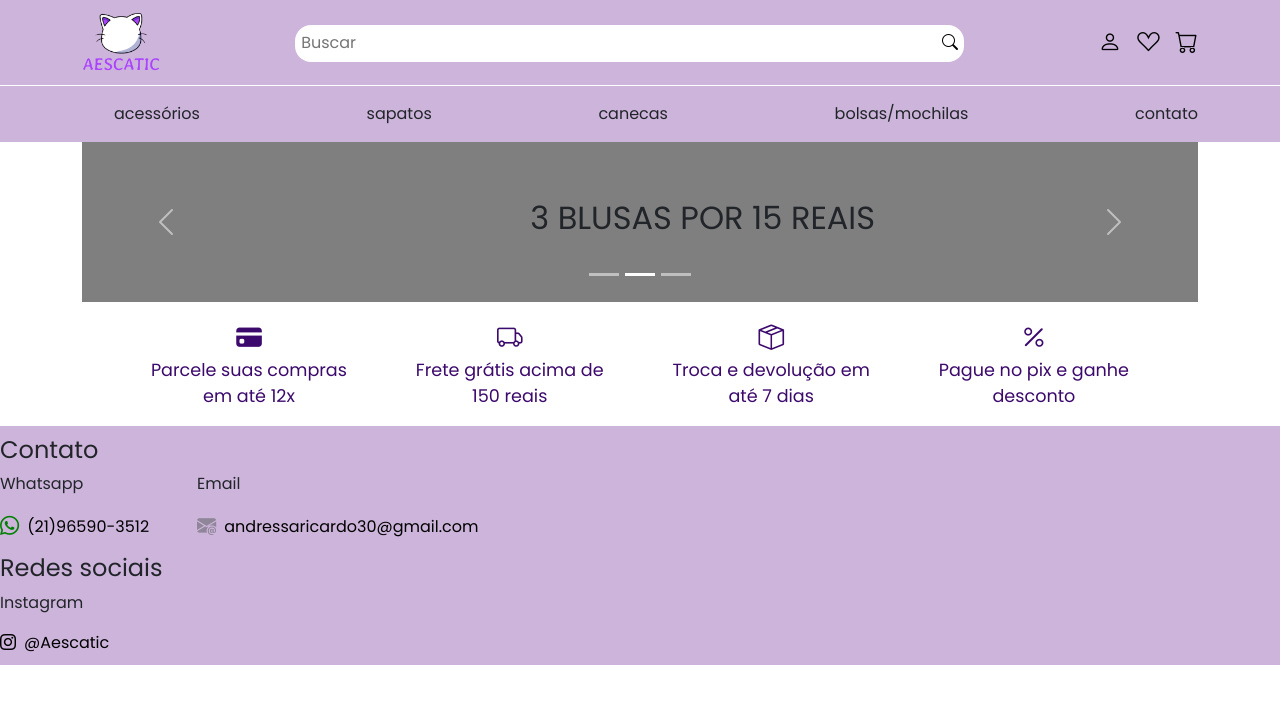
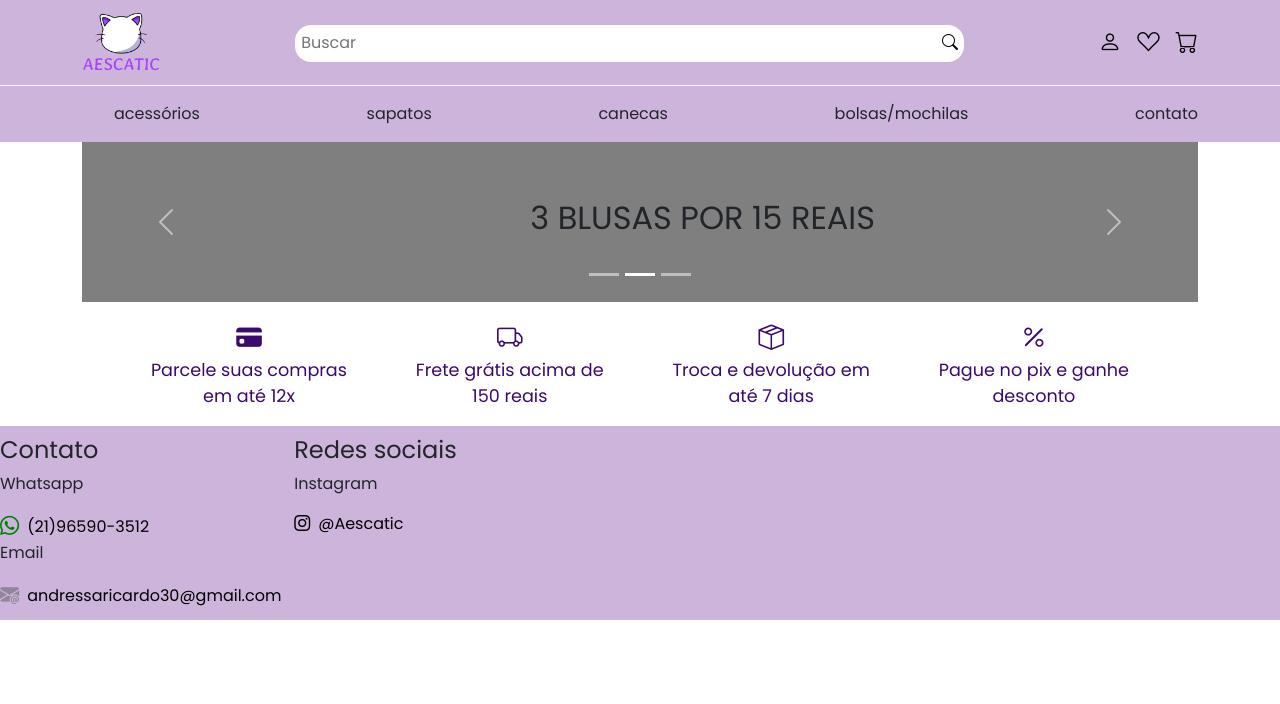
Before and after one commit to JeffersonAlves7/aescatic, a React (Vite) app: page / in a window 1280 px wide. Shown: the top 704 px of the page. Built offline with nearby package versions, Linux system fonts and the light colour scheme.

Commit message:
feat: um abaixo do outro

```diff
--- a/src/Views/Home/components/Footer/index.jsx
+++ b/src/Views/Home/components/Footer/index.jsx
@@ -5,7 +5,7 @@ export function Footer() {
     <footer className={footer}>
       <div className="Contatos">
         <h4>Contato</h4>
-        <div className="d-flex align-items-center gap-5">
+        <div>
           <div className="whatsapp">
             <p>Whatsapp</p>
             <a
--- a/src/Views/Home/components/Footer/styles.module.css
+++ b/src/Views/Home/components/Footer/styles.module.css
@@ -13,7 +13,6 @@
     background-color: #cdb4db;
     width: 100%;
     display: flex;
-    flex-direction: column;
     gap: .8rem;
     padding: 10px 0;
 }
```
